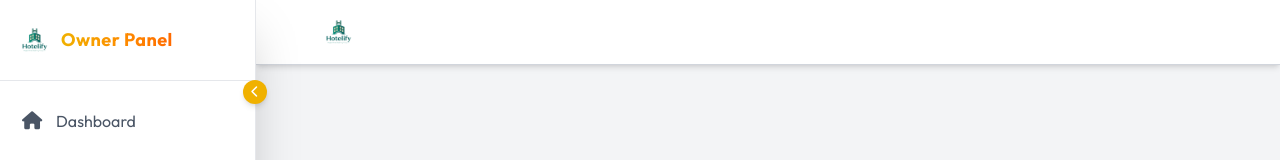
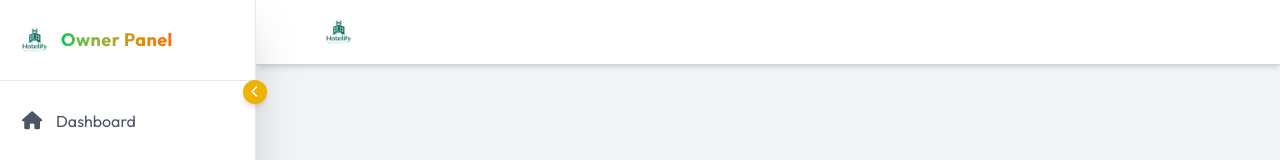
Before and after one commit to asifakbar-aruxstudio/hotelbookingapp, a React (Vite) app: page /owner in a window 1280 px wide. Shown: the top 160 px of the page. Built offline with nearby package versions, Linux system fonts and the light colour scheme; a web font is replaced by a local one.

Commit message:
feat: update Sidebar component styling for Owner Panel with new gradient colors

```diff
--- a/src/components/hotelOwner/Sidebar.jsx
+++ b/src/components/hotelOwner/Sidebar.jsx
@@ -32,7 +32,8 @@ const Sidebar = () => {
             className={`${collapsed ? "h-8" : "h-10"} w-auto object-contain transition-all`}
           />
           {!collapsed && (
-            <span className="text-lg font-bold tracking-wide bg-gradient-to-r from-yellow-500 to-orange-500 bg-clip-text text-transparent">
+            <span className="text-lg font-bold tracking-wide bg-gradient-to-r from-green-500
+            to-orange-500 bg-clip-text text-transparent">
               Owner Panel
             </span>
           )}
```
